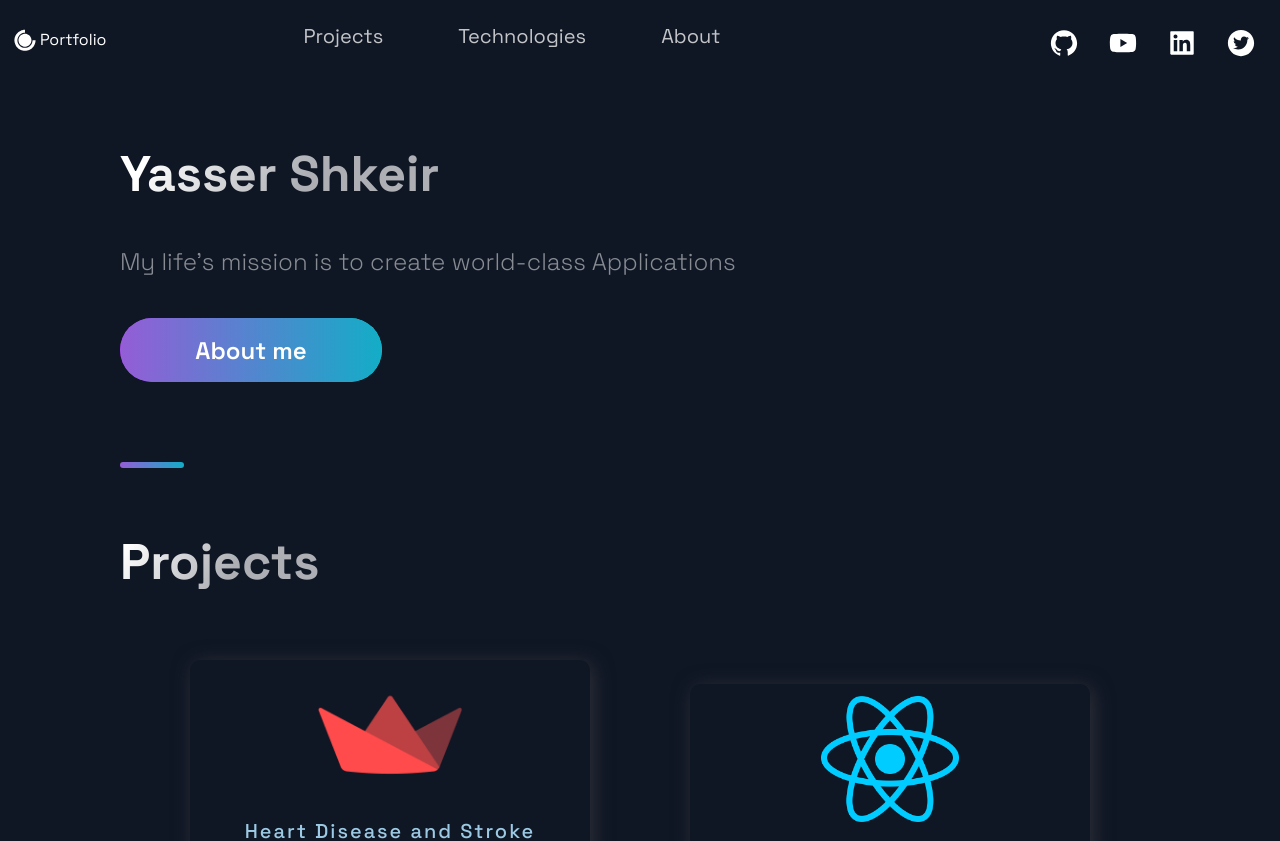
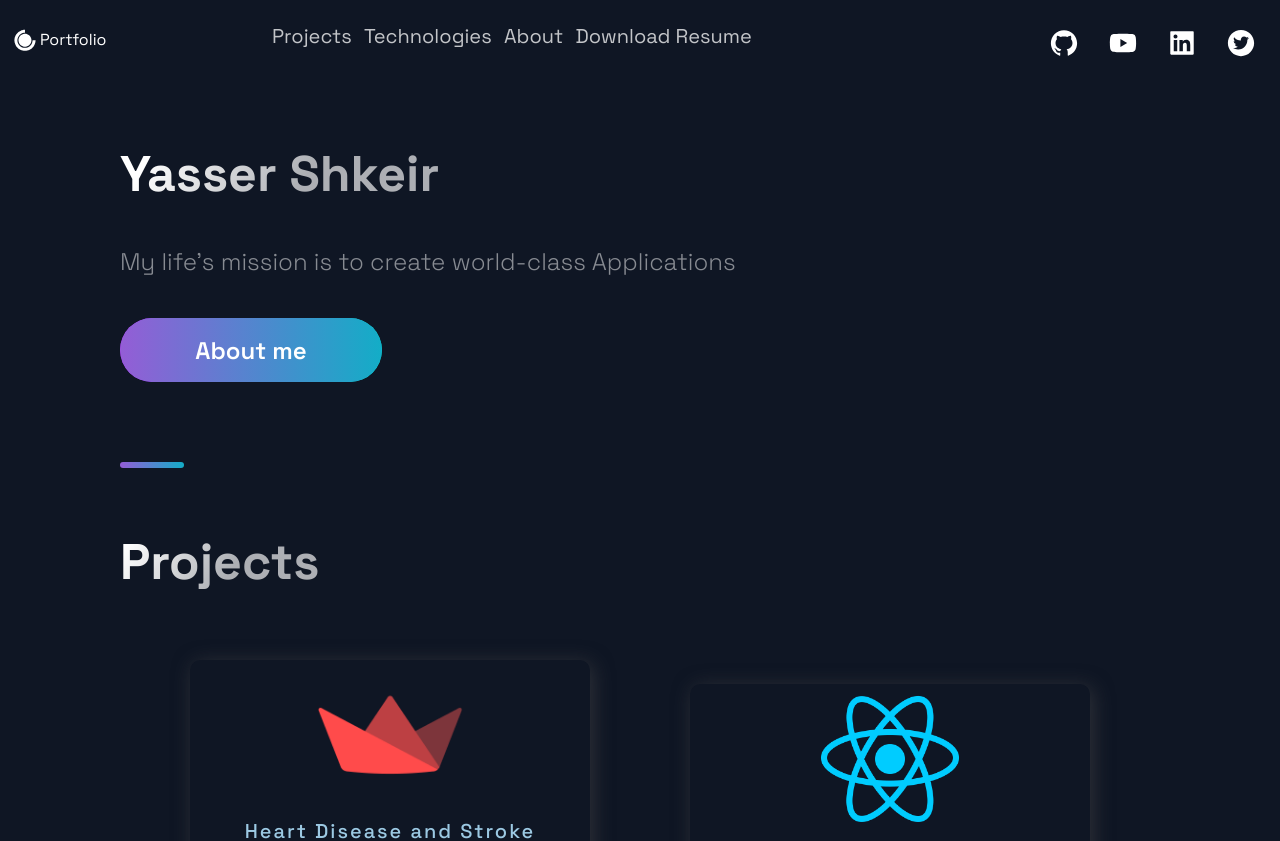
Before and after one commit to YasserShkeir/portfolio, a Next.js app: page / in a window 1280 px wide. Shown: the top 841 px of the page. Built offline with nearby package versions, Linux system fonts and the light colour scheme.

Commit message:
Update Header.js

```diff
--- a/src/components/Header/Header.js
+++ b/src/components/Header/Header.js
@@ -39,6 +39,11 @@ const Header = () =>  (
           <NavLink>About</NavLink>
         </Link>
       </li>
+      <li>
+        <Link href="#resume">
+          <NavLink>Download Resume</NavLink>
+        </Link>
+      </li>
     </Div2>
     <SocialDetails>
 
```
